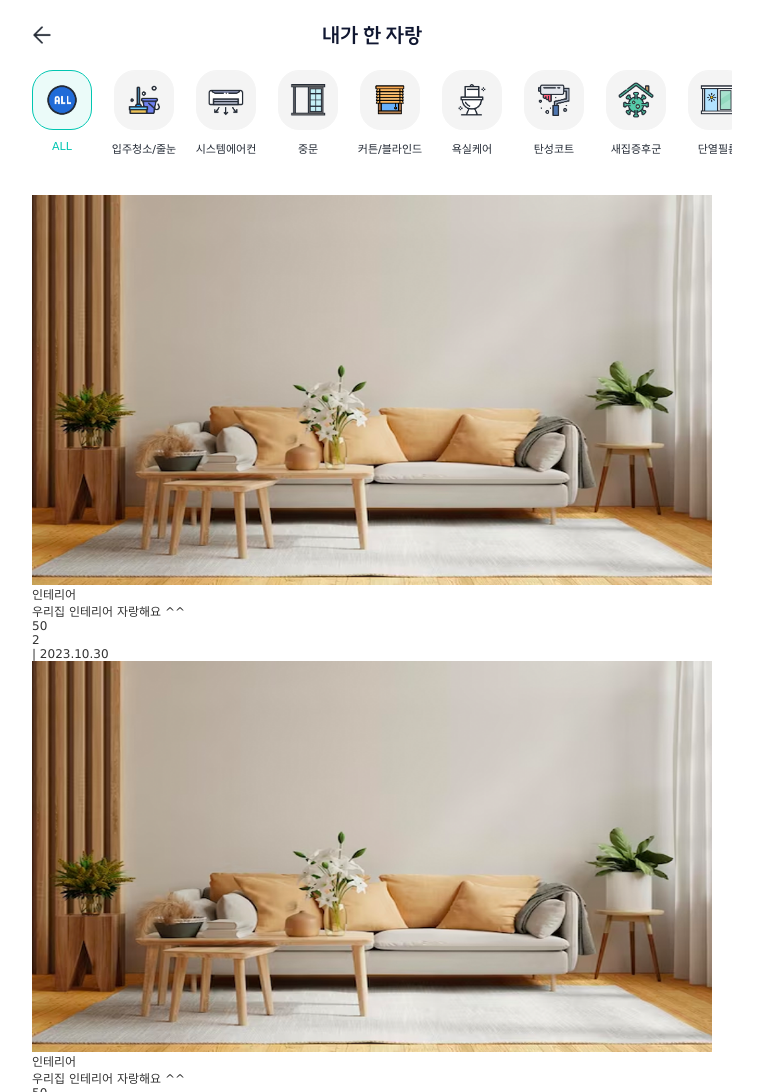
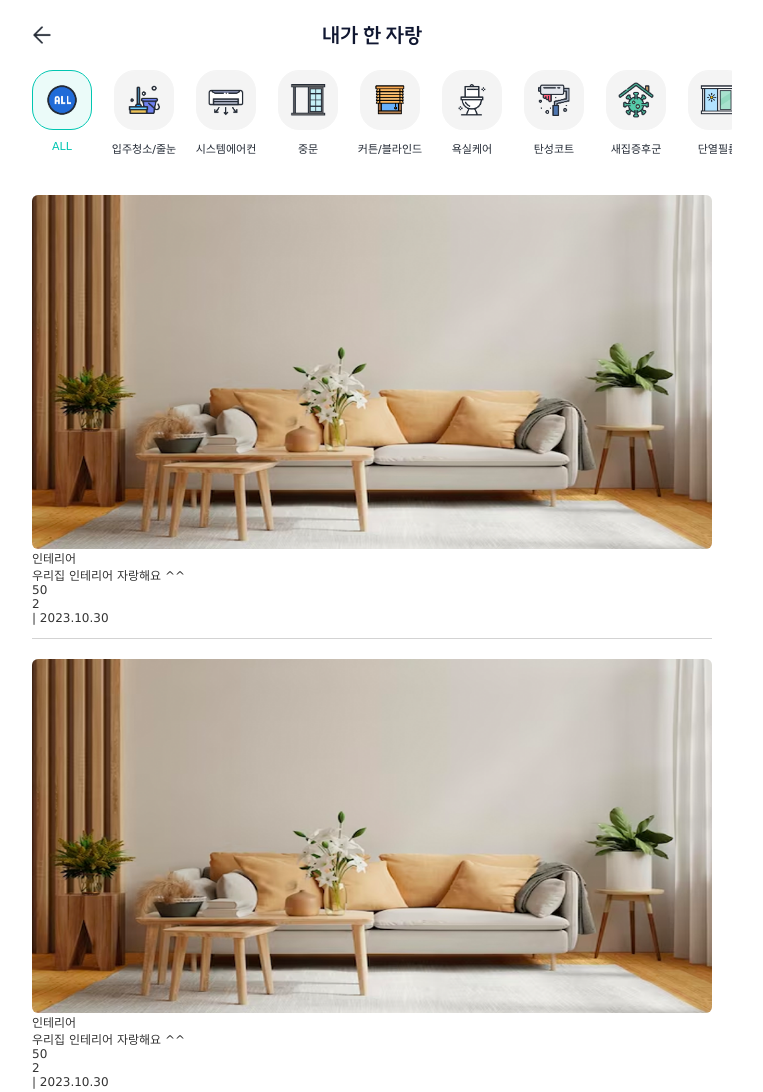
Before and after one commit to kik87827/movetalk, a website: page src/did_horn_10_3.html in a window 1280 px wide. Shown: the top 1092 px of the page, without its empty margins (268-1031 px from the left). Drawn offline with nearby package versions, Linux system fonts and the light colour scheme; files that its build step writes are made by us from their sources; files whose address does not match are found by name; a web font is replaced by a local one.

Commit message:
입주톡 진행중

```diff
--- a/src/assets/scss/_contents.scss
+++ b/src/assets/scss/_contents.scss
@@ -750,12 +750,14 @@ input.motion_checkbox{appearance: none;width:0;height:0;box-sizing: border-box;o
 .full_figure_list_wrap{}
 .full_figure_list{
     > li{
-        &:last-of-type{}
+        padding-bottom:13px; border-bottom:1px solid #d3d3d3;margin-bottom:20px;
+        &:last-of-type{padding-bottom:0;margin-bottom:0;border-bottom:0;}
     }
 }
 .full_figure_item{}
 .full_figure_thum_wrap{
-    > img{}
+    position:relative;border-radius:6px;overflow:hidden;height:0;padding-bottom:52.08333333333333%;
+    > img{@include dataImage2}
 }
 .full_figure_spec_wrap{}
 .figure_spec_main_row{}
```
Also changed, not shown: dist/assets/css/style.css.
